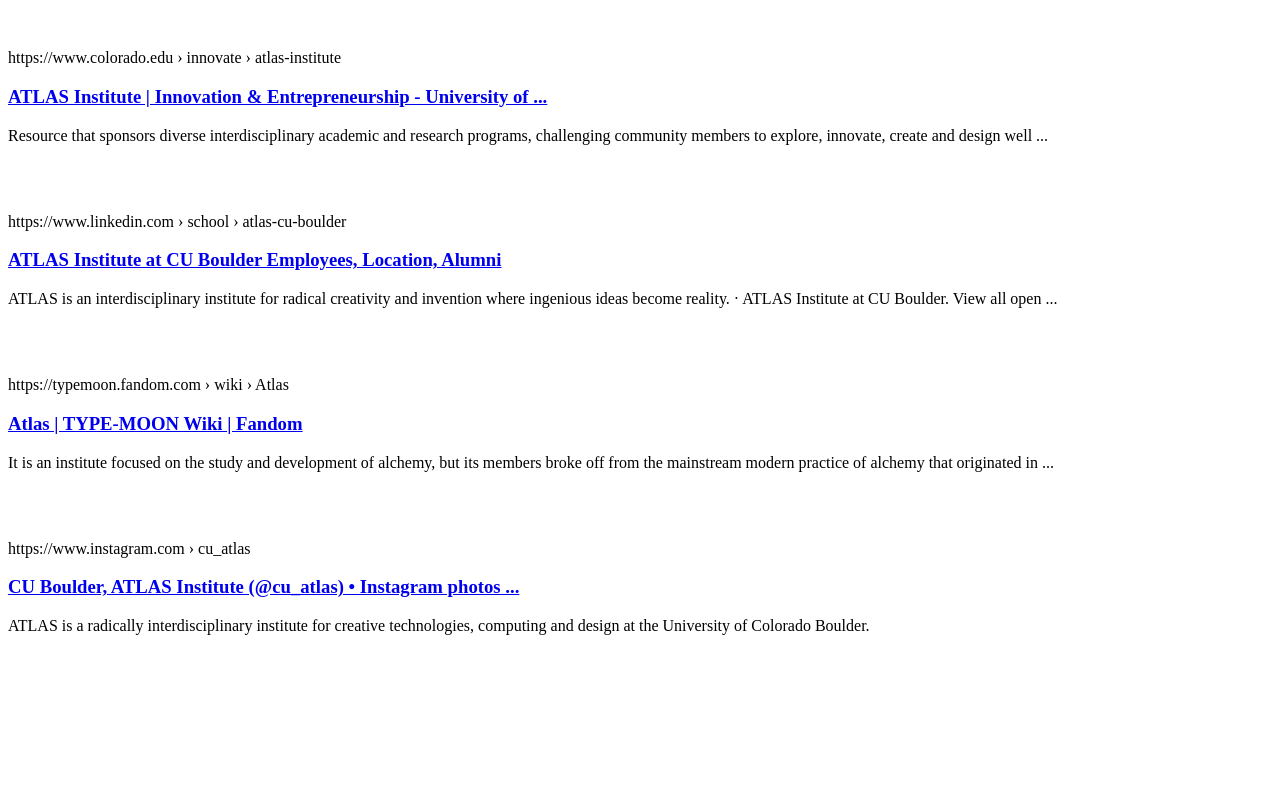
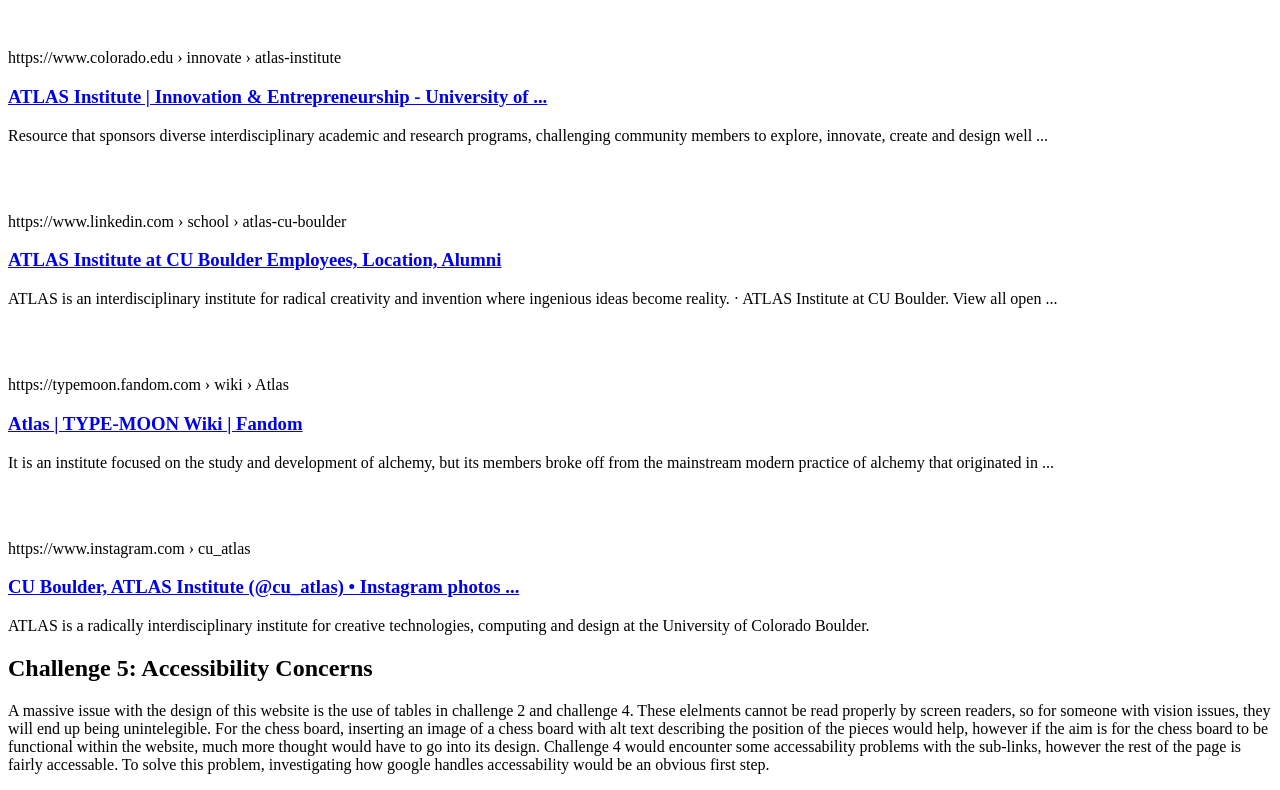
Before and after one commit to amwi5704/amwi5704.github.io, a plain HTML site: page assignment4.html in a window 1280 px wide. Shown: the part 1335-2125 px from the top of the page. Before the commit the page ends 1986 px from the top, so only its background shows below. Drawn offline with Linux system fonts and the light colour scheme.

Commit message:
Update assignment4.html

```diff
--- a/assignment4.html
+++ b/assignment4.html
@@ -192,6 +192,14 @@
       </div>
 
       <div>
+      <h2>  Challenge 5: Accessibility Concerns </h2>
+      <p>
+        A massive issue with the design of this website is the use of tables in challenge 2 and challenge 4. These elelments cannot be read properly by screen readers, so for
+        someone with vision issues, they will end up being unintelegible. For the chess board, inserting an image of a chess board with alt text describing the position of the
+        pieces would help, however if the aim is for the chess board to be functional within the website, much more thought would have to go into its design. Challenge 4 would
+        encounter some accessability problems with the sub-links, however the rest of the page is fairly accessable. To solve this problem, investigating how google handles
+        accessability would be an obvious first step.  </p>
+
 
 
 
```
